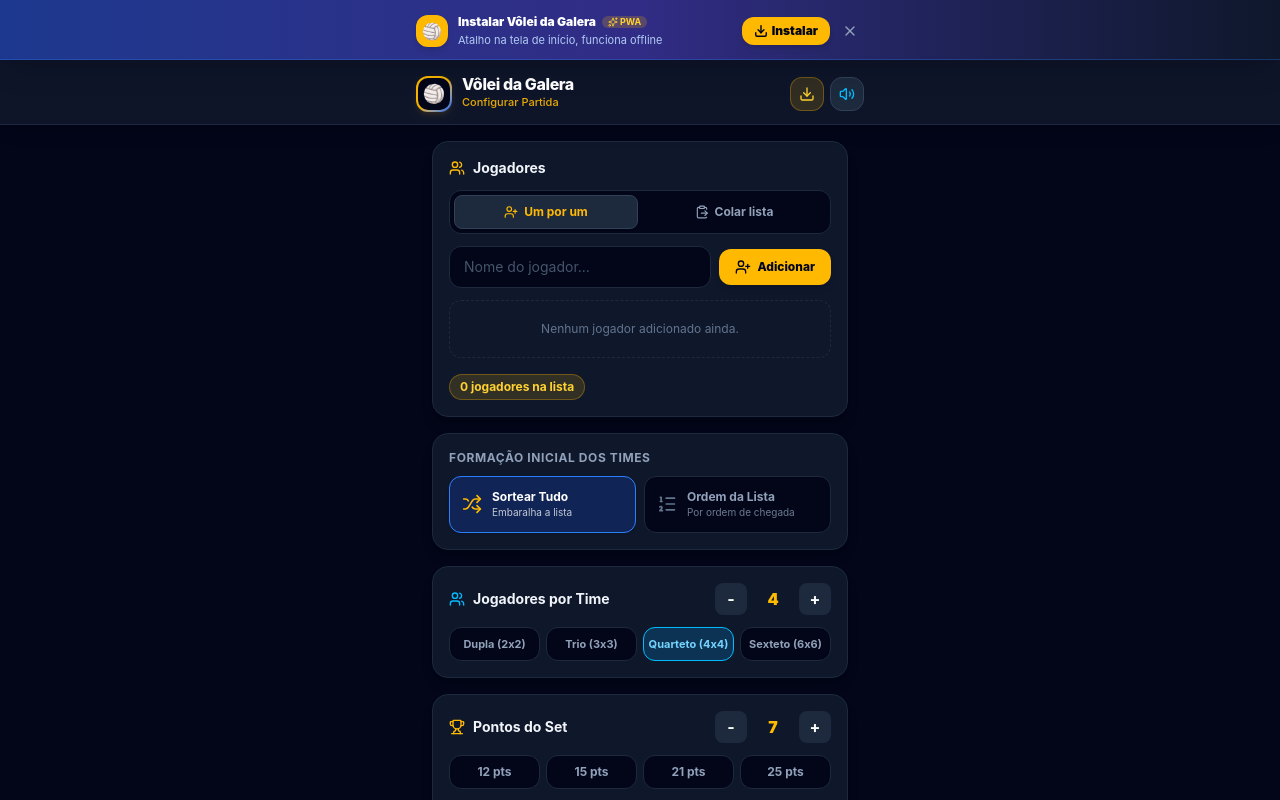
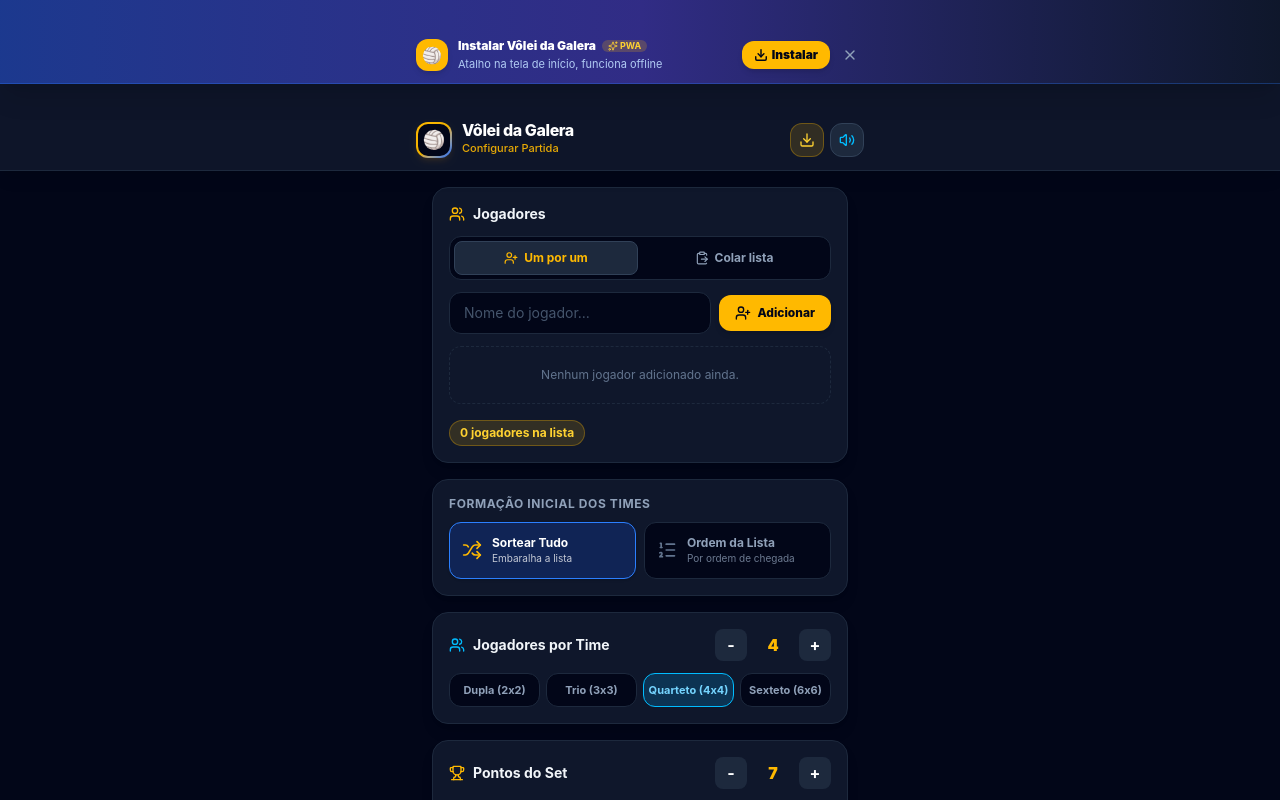
Before and after one commit to diego5f5/volei-da-galera, a React (Vite) app: page / in a window 1280 px wide. Shown: the top 800 px of the page. Built offline with nearby package versions, Linux system fonts and the light colour scheme.

Commit message:
fix: header safe area

```diff
--- a/src/App.tsx
+++ b/src/App.tsx
@@ -533,7 +533,7 @@ export const App: React.FC = () => {
         <div
           className="fixed left-0 right-0 z-50 flex justify-center px-4 pointer-events-none"
           style={{
-            top: 'calc(max(4rem, env(safe-area-inset-top, 0px) + 3.5rem))'
+            top: 'calc(var(--app-safe-top) + 3.5rem)'
           }}
         >
           <div className="bg-slate-800/95 border border-slate-700 text-white text-xs font-bold px-4 py-2.5 rounded-full shadow-2xl animate-fadeIn">
@@ -570,7 +570,7 @@ export const App: React.FC = () => {
       <main
         className="flex-1 w-full max-w-md mx-auto p-4"
         style={{
-          paddingBottom: 'calc(max(1.5rem, env(safe-area-inset-bottom, 0px)) + 1rem)'
+          paddingBottom: 'calc(var(--app-safe-bottom) + 1rem)'
         }}
       >
         {state.view === 'setup' ? (
--- a/src/components/Header.tsx
+++ b/src/components/Header.tsx
@@ -33,7 +33,7 @@ export const Header: React.FC<HeaderProps> = ({
     <header
       className="sticky top-0 z-30 bg-slate-900/95 backdrop-blur-md border-b border-slate-800 px-4 pb-3 shadow-lg"
       style={{
-        paddingTop: 'calc(max(0.75rem, env(safe-area-inset-top, 0px)) + 0.25rem)',
+        paddingTop: 'var(--app-safe-top)',
         paddingLeft: 'max(1rem, env(safe-area-inset-left, 0px))',
         paddingRight: 'max(1rem, env(safe-area-inset-right, 0px))'
       }}
--- a/src/components/InstallBanner.tsx
+++ b/src/components/InstallBanner.tsx
@@ -12,7 +12,7 @@ export const InstallBanner: React.FC<InstallBannerProps> = ({ onInstall, onDismi
       aria-label="Instalar aplicativo"
       className="w-full bg-gradient-to-r from-blue-900 via-indigo-900 to-slate-900 border-b border-blue-500/30 px-3.5 pb-2.5 shadow-xl relative z-40 animate-fadeIn"
       style={{
-        paddingTop: 'calc(max(0.625rem, env(safe-area-inset-top, 0px)) + 0.25rem)',
+        paddingTop: 'var(--app-safe-top)',
         paddingLeft: 'max(0.875rem, env(safe-area-inset-left, 0px))',
         paddingRight: 'max(0.875rem, env(safe-area-inset-right, 0px))'
       }}
--- a/src/components/Scoreboard.tsx
+++ b/src/components/Scoreboard.tsx
@@ -258,7 +258,7 @@ export const Scoreboard: React.FC<ScoreboardProps> = ({
             maxWidth: '100vw',
             height: '100dvh',
             maxHeight: '100dvh',
-            paddingTop: 'max(0.75rem, env(safe-area-inset-top, 0px))',
+            paddingTop: 'var(--app-safe-top)',
             paddingBottom: 'max(0.75rem, env(safe-area-inset-bottom, 0px))',
             paddingLeft: 'max(0.75rem, env(safe-area-inset-left, 0px))',
             paddingRight: 'max(0.75rem, env(safe-area-inset-right, 0px))'
--- a/src/index.css
+++ b/src/index.css
@@ -1,4 +1,11 @@
 @import "tailwindcss";
+
+:root {
+  /* Altere apenas aqui para aumentar ou diminuir o respiro no topo de todo o app */
+  --safe-top-extra: 1.375rem; /* +10px extras (total ~22px de respiro) para garantir folga no PWA do iPhone */
+  --app-safe-top: calc(max(1rem, env(safe-area-inset-top, 0px)) + var(--safe-top-extra));
+  --app-safe-bottom: max(1rem, env(safe-area-inset-bottom, 0px));
+}
 
 @layer base {
   html, body, #root {
```
